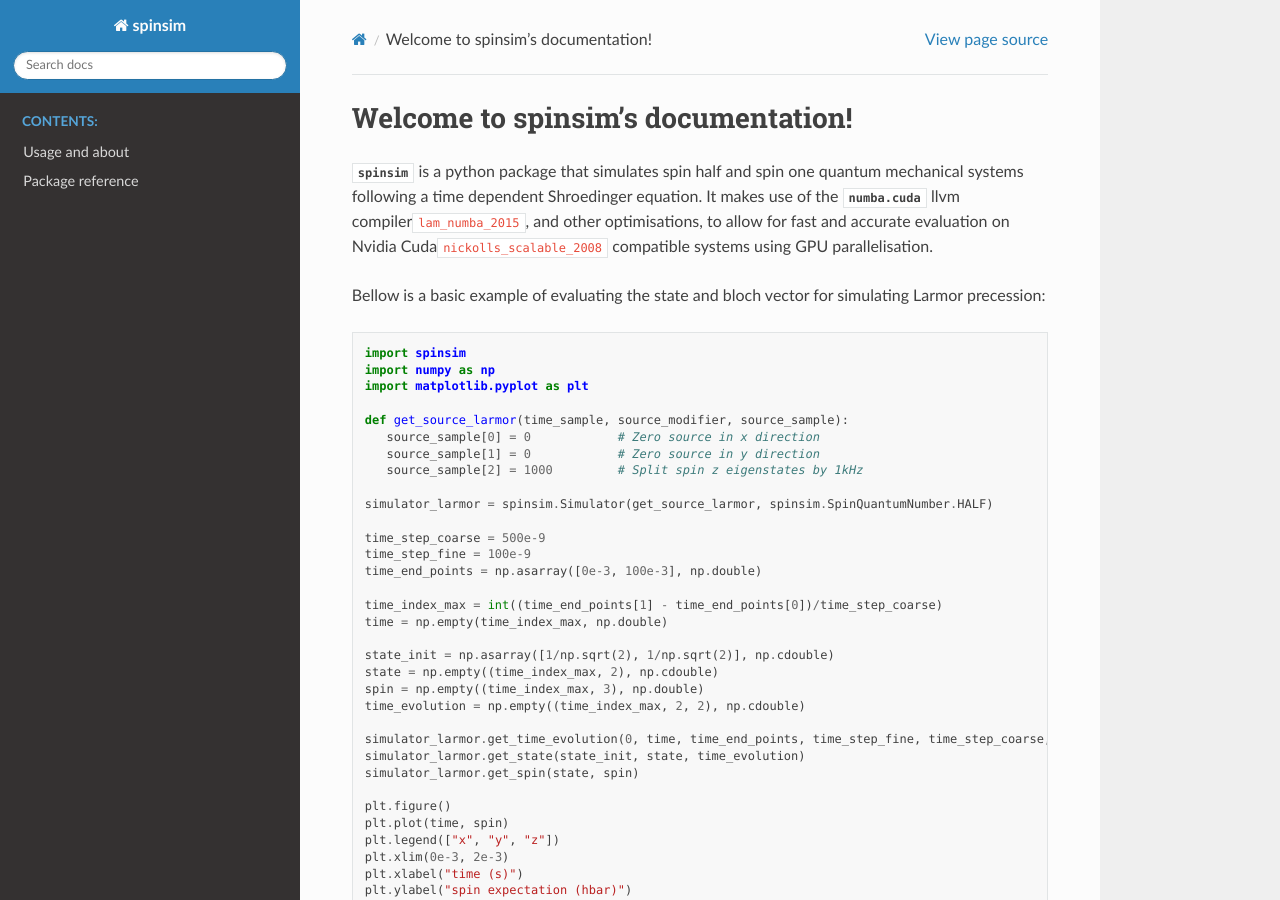
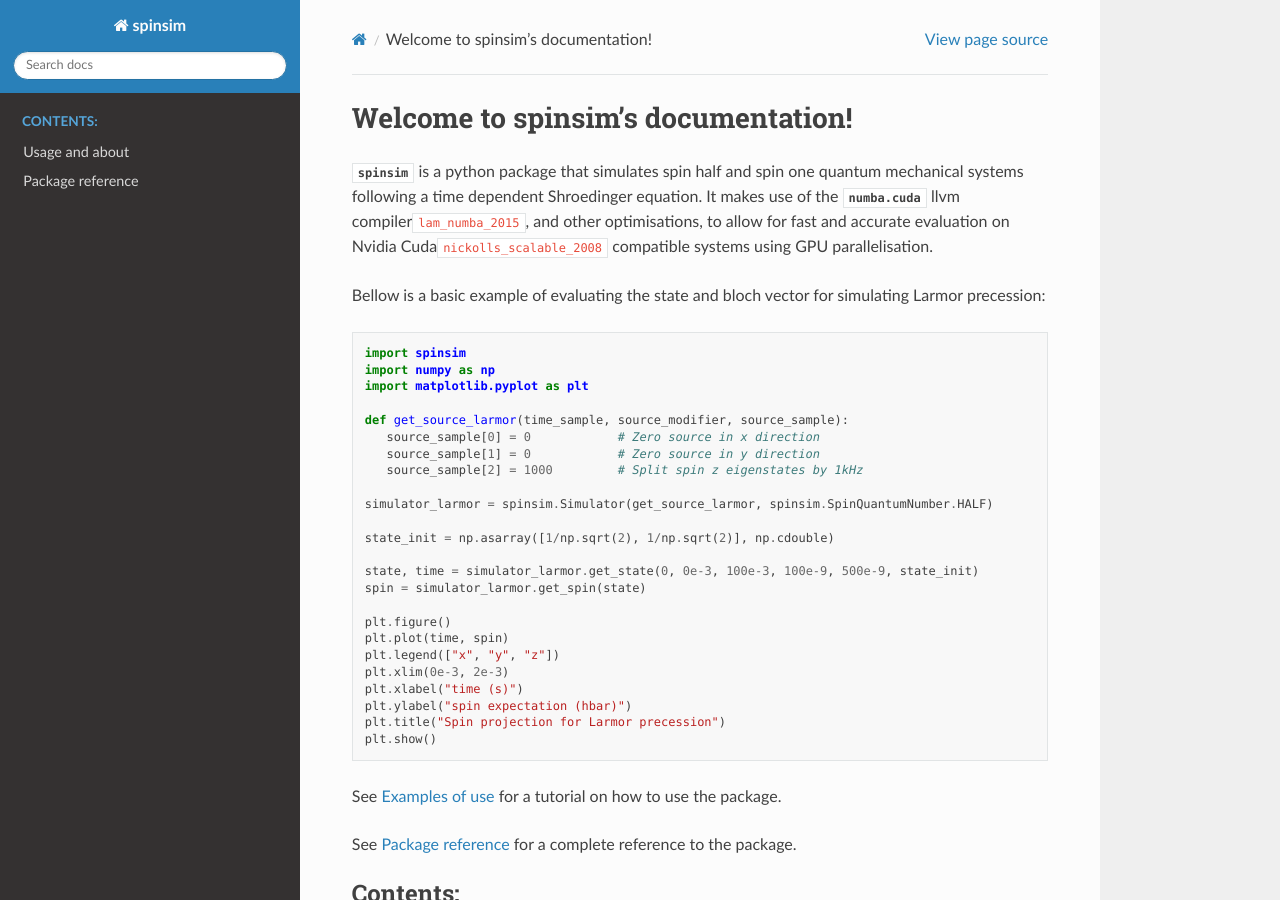
Before and after one commit to alexander-tritt-monash/spinsim, a Sphinx documentation site: the page built from docs/source/index.rst, in a window 1280 px wide and 900 px high. Built offline with Sphinx 7.4.7 and the Read the Docs theme 2.0.0, drawn with Linux system fonts in a browser that asks for light colours; cross-references to code outside the pages are shown as plain code.

Commit message:
Update front page tutorial

```diff
--- a/docs/source/index.rst
+++ b/docs/source/index.rst
@@ -23,21 +23,10 @@ Bellow is a basic example of evaluating the state and bloch vector for simulatin
 
    simulator_larmor = spinsim.Simulator(get_source_larmor, spinsim.SpinQuantumNumber.HALF)
 
-   time_step_coarse = 500e-9
-   time_step_fine = 100e-9
-   time_end_points = np.asarray([0e-3, 100e-3], np.double)
+   state_init = np.asarray([1/np.sqrt(2), 1/np.sqrt(2)], np.cdouble)
 
-   time_index_max = int((time_end_points[1] - time_end_points[0])/time_step_coarse)
-   time = np.empty(time_index_max, np.double)
-
-   state_init = np.asarray([1/np.sqrt(2), 1/np.sqrt(2)], np.cdouble)
-   state = np.empty((time_index_max, 2), np.cdouble)
-   spin = np.empty((time_index_max, 3), np.double)
-   time_evolution = np.empty((time_index_max, 2, 2), np.cdouble)
-
-   simulator_larmor.get_time_evolution(0, time, time_end_points, time_step_fine, time_step_coarse, time_evolution)
-   simulator_larmor.get_state(state_init, state, time_evolution)
-   simulator_larmor.get_spin(state, spin)
+   state, time = simulator_larmor.get_state(0, 0e-3, 100e-3, 100e-9, 500e-9, state_init)
+   spin = simulator_larmor.get_spin(state)
 
    plt.figure()
    plt.plot(time, spin)
```
